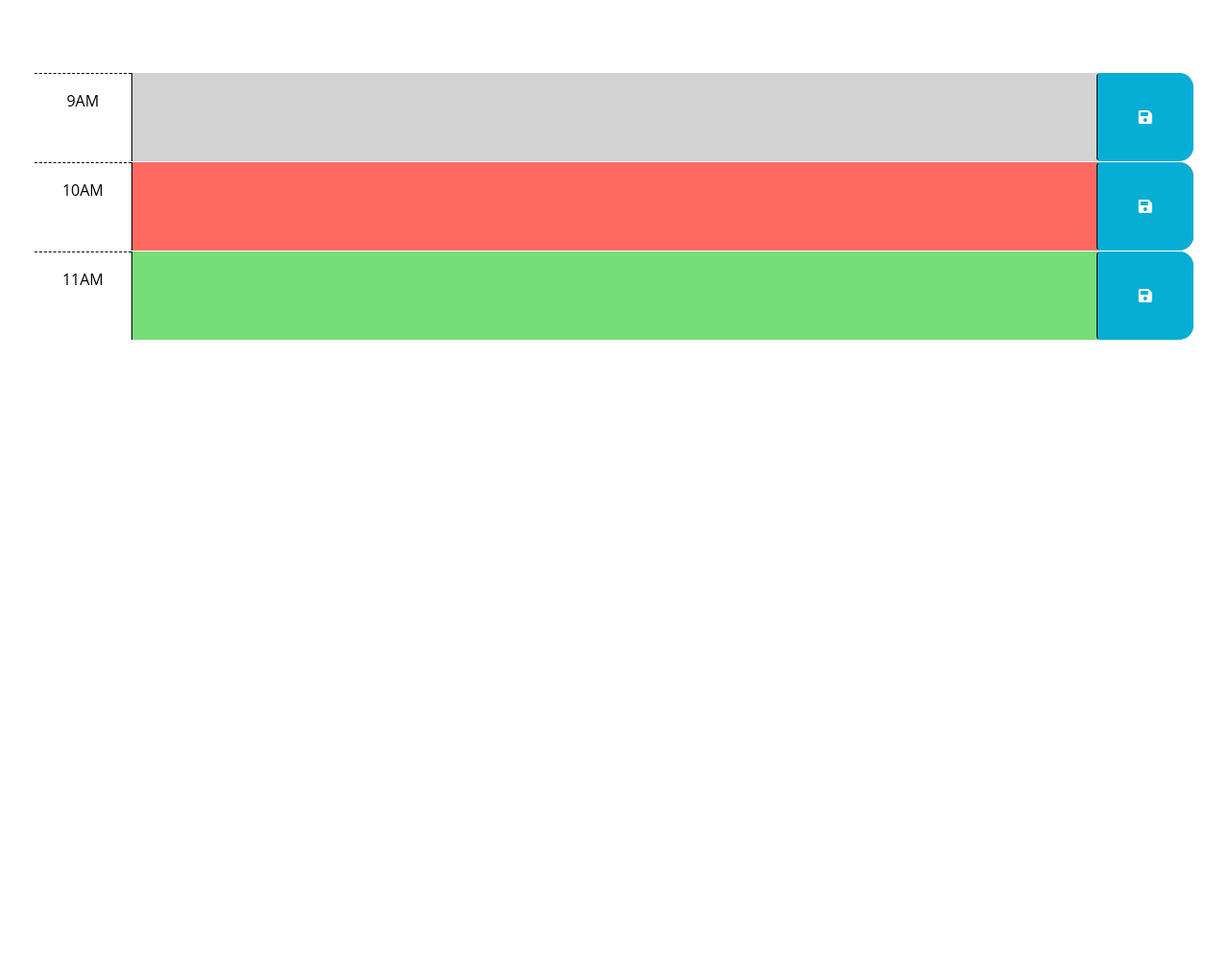
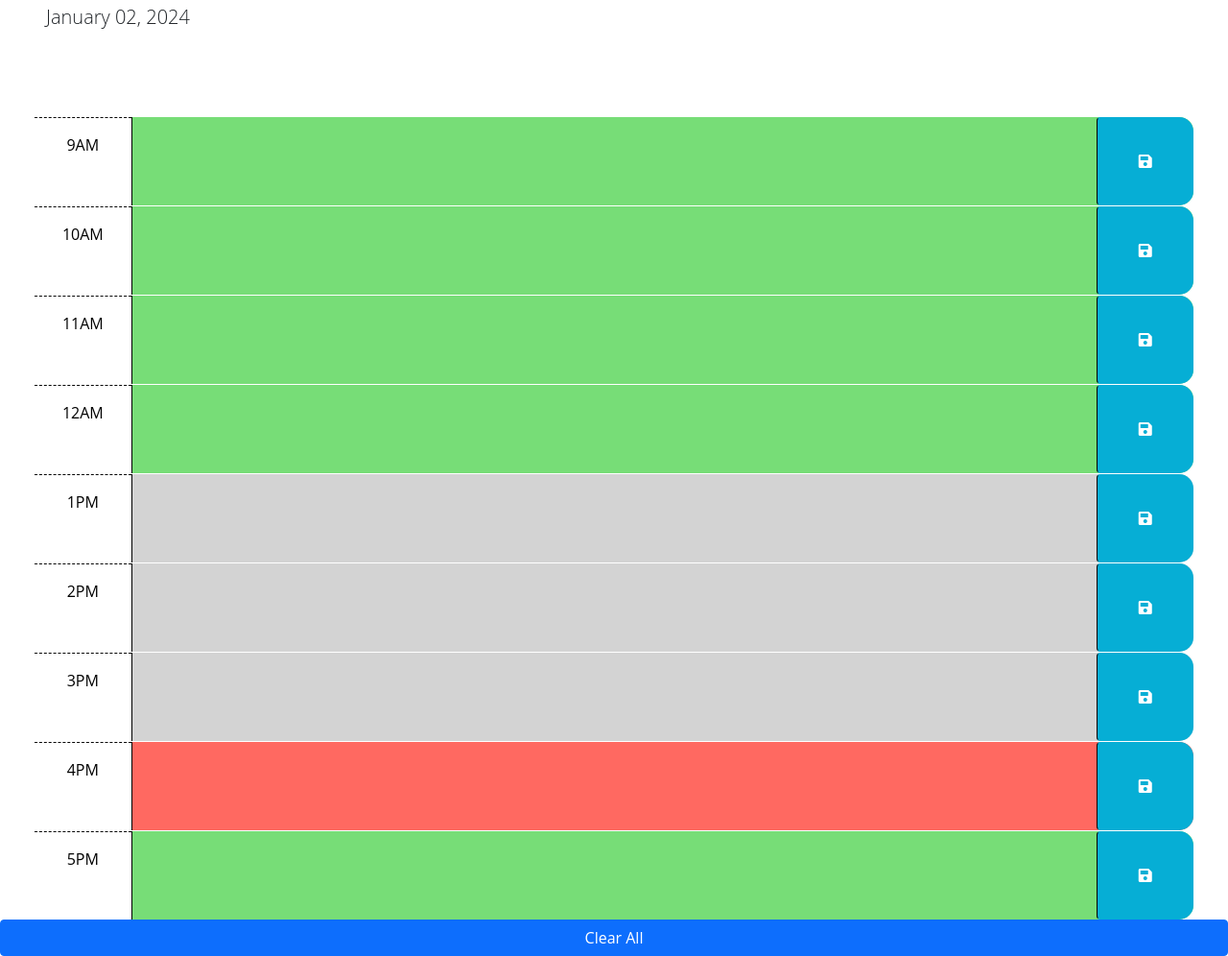
Before and after one commit to mariop578/Work-Day-Scheduler, a website: page index.html in a window 1280 px wide. Shown: the part 176-1172 px from the top of the page at 96% size. Before the commit the page ends 800 px from the top, so only its background shows below. Drawn offline with nearby package versions, Linux system fonts and the light colour scheme.

Commit message:
Finished coding the functionaltiy as well as adding a clear all button to remove previous local storage

```diff
--- a/index.html
+++ b/index.html
@@ -31,48 +31,117 @@
       <p id="currentDay" class="lead"></p>
     </header>
     <div class="container-fluid px-5">
-      <!-- Use class for "past", "present", and "future" to apply styles to the
-        time-block divs accordingly. The javascript will need to do this by
-        adding/removing these classes on each div by comparing the hour in the
-        id to the current hour. The html provided below is meant to be an example
-        demonstrating how the css provided can be leveraged to create the
-        desired layout and colors. The html below should be removed or updated
-        in the finished product. Remember to delete this comment once the
-        code is implemented.
-        -->
+      <div id="hour-9" class="row time-block">
+        <div class="col-2 col-md-1 hour text-center py-3">9AM</div>
+        <textarea class="col-8 col-md-10 description" rows="3"> </textarea>
+        <button
+          id="save-btn"
+          class="btn saveBtn col-2 col-md-1"
+          aria-label="save"
+        >
+          <i class="fas fa-save" aria-hidden="true"></i>
+        </button>
+      </div>
 
-      <!-- Example of a past time block. The "past" class adds a gray background color. -->
-      <div id="hour-9" class="row time-block past">
-        <div class="col-2 col-md-1 hour text-center py-3">9AM</div>
+      <div id="hour-10" class="row time-block">
+        <div class="col-2 col-md-1 hour text-center py-3">10AM</div>
+        <textarea class="col-8 col-md-10 description" rows="3"> </textarea>
+        <button
+          id="save-btn"
+          class="btn saveBtn col-2 col-md-1"
+          aria-label="save"
+        >
+          <i class="fas fa-save" aria-hidden="true"></i>
+        </button>
+      </div>
+
+      <div id="hour-11" class="row time-block">
+        <div class="col-2 col-md-1 hour text-center py-3">11AM</div>
+        <textarea class="col-8 col-md-10 description" rows="3"> </textarea>
+        <button
+          id="save-btn"
+          class="btn saveBtn col-2 col-md-1"
+          aria-label="save"
+        >
+          <i class="fas fa-save" aria-hidden="true"></i>
+        </button>
+      </div>
+
+      <div id="hour-12" class="row time-block">
+        <div class="col-2 col-md-1 hour text-center py-3">12AM</div>
         <textarea class="col-8 col-md-10 description" rows="3"> </textarea>
         <button class="btn saveBtn col-2 col-md-1" aria-label="save">
           <i class="fas fa-save" aria-hidden="true"></i>
         </button>
       </div>
-
-      <!-- Example of a present time block. The "present" class adds a red background color. -->
-      <div id="hour-10" class="row time-block present">
-        <div class="col-2 col-md-1 hour text-center py-3">10AM</div>
+      <div id="hour-1" class="row time-block">
+        <div class="col-2 col-md-1 hour text-center py-3">1PM</div>
         <textarea class="col-8 col-md-10 description" rows="3"> </textarea>
-        <button class="btn saveBtn col-2 col-md-1" aria-label="save">
+        <button
+          id="save-btn"
+          class="btn saveBtn col-2 col-md-1"
+          aria-label="save"
+        >
           <i class="fas fa-save" aria-hidden="true"></i>
         </button>
       </div>
-
-      <!-- Example of a future time block. The "future" class adds a green background color. -->
-      <div id="hour-11" class="row time-block future">
-        <div class="col-2 col-md-1 hour text-center py-3">11AM</div>
+      <div id="hour-2" class="row time-block">
+        <div class="col-2 col-md-1 hour text-center py-3">2PM</div>
         <textarea class="col-8 col-md-10 description" rows="3"> </textarea>
-        <button class="btn saveBtn col-2 col-md-1" aria-label="save">
+        <button
+          id="save-btn"
+          class="btn saveBtn col-2 col-md-1"
+          aria-label="save"
+        >
+          <i class="fas fa-save" aria-hidden="true"></i>
+        </button>
+      </div>
+      <div id="hour-3" class="row time-block">
+        <div class="col-2 col-md-1 hour text-center py-3">3PM</div>
+        <textarea class="col-8 col-md-10 description" rows="3"> </textarea>
+        <button
+          id="save-btn"
+          class="btn saveBtn col-2 col-md-1"
+          aria-label="save"
+        >
+          <i class="fas fa-save" aria-hidden="true"></i>
+        </button>
+      </div>
+      <div id="hour-4" class="row time-block">
+        <div class="col-2 col-md-1 hour text-center py-3">4PM</div>
+        <textarea class="col-8 col-md-10 description" rows="3"> </textarea>
+        <button
+          id="save-btn"
+          class="btn saveBtn col-2 col-md-1"
+          aria-label="save"
+        >
+          <i class="fas fa-save" aria-hidden="true"></i>
+        </button>
+      </div>
+      <div id="hour-5" class="row time-block">
+        <div class="col-2 col-md-1 hour text-center py-3">5PM</div>
+        <textarea class="col-8 col-md-10 description" rows="3"> </textarea>
+        <button
+          id="save-btn"
+          class="btn saveBtn col-2 col-md-1"
+          aria-label="save"
+        >
           <i class="fas fa-save" aria-hidden="true"></i>
         </button>
       </div>
     </div>
+    <div class="d-grid gap-2">
+      <button id="clearBtn" class="btn btn-primary" type="button">
+        Clear All
+      </button>
+    </div>
 
     <script src="https://cdnjs.cloudflare.com/ajax/libs/jquery/3.2.1/jquery.min.js"></script>
-    <script src="https://cdn.jsdelivr.net/npm/dayjs@1.11.3/dayjs.min.js"
-    integrity="sha256-iu/zLUB+QgISXBLCW/mcDi/rnf4m4uEDO0wauy76x7U="
-    crossorigin="anonymous"></script>
+    <script
+      src="https://cdn.jsdelivr.net/npm/dayjs@1.11.3/dayjs.min.js"
+      integrity="sha256-iu/zLUB+QgISXBLCW/mcDi/rnf4m4uEDO0wauy76x7U="
+      crossorigin="anonymous"
+    ></script>
 
     <script src="script.js"></script>
   </body>
--- /dev/null
+++ b/package.json
@@ -0,0 +1,5 @@
+{
+  "dependencies": {
+    "dayjs": "^1.11.10"
+  }
+}
--- a/script.js
+++ b/script.js
@@ -1,23 +1,39 @@
-// Wrap all code that interacts with the DOM in a call to jQuery to ensure that
-// the code isn't run until the browser has finished rendering all the elements
-// in the html.
 $(function () {
-  // TODO: Add a listener for click events on the save button. This code should
-  // use the id in the containing time-block as a key to save the user input in
-  // local storage. HINT: What does `this` reference in the click listener
-  // function? How can DOM traversal be used to get the "hour-x" id of the
-  // time-block containing the button that was clicked? How might the id be
-  // useful when saving the description in local storage?
-  //
-  // TODO: Add code to apply the past, present, or future class to each time
-  // block by comparing the id to the current hour. HINTS: How can the id
-  // attribute of each time-block be used to conditionally add or remove the
-  // past, present, and future classes? How can Day.js be used to get the
-  // current hour in 24-hour time?
-  //
-  // TODO: Add code to get any user input that was saved in localStorage and set
-  // the values of the corresponding textarea elements. HINT: How can the id
-  // attribute of each time-block be used to do this?
-  //
-  // TODO: Add code to display the current date in the header of the page.
+  // Adds event listeners to buttons using classes as selectors because id's are for specific ones.
+  // Stores the hour and memo in text box into localstorage
+  $(".btn").on("click", function () {
+    var timeBlockId = $(this).closest("div").attr("id");
+
+    var userInput = $(this).siblings("textarea").val();
+
+    localStorage.setItem(timeBlockId, userInput);
+  });
+  // To get the current hour no need to import because in js because it was imported in the html
+  var currentHour = dayjs().hour();
+  // Gets the number from the id to check against the current time to then set the classes for the time blocks.
+  $(".time-block").each(function () {
+    var blockHour = parseInt($(this).attr("id").split("-")[1]);
+
+    if (blockHour < currentHour) {
+      $(this).addClass("past");
+    } else if (blockHour === currentHour) {
+      $(this).addClass("present");
+    } else {
+      $(this).addClass("future");
+    }
+  });
+  // Sets the text area text to the previous memo by pulling from local storage.
+  $(".time-block").each(function () {
+    var timeBlockId = $(this).attr("id");
+    var storedInput = localStorage.getItem(timeBlockId);
+
+    $(this).find("textarea").val(storedInput);
+  });
+  // Deletes all keys in local storage and set the text value of the time blocks to blank.
+  $("#clearBtn").on("click", function () {
+    localStorage.clear();
+    $("textarea").val("");
+  });
+  var currentDate = dayjs().format("MMMM DD, YYYY");
+  $("#currentDay").text(currentDate);
 });
```
Also changed, not shown: 1 other file.
